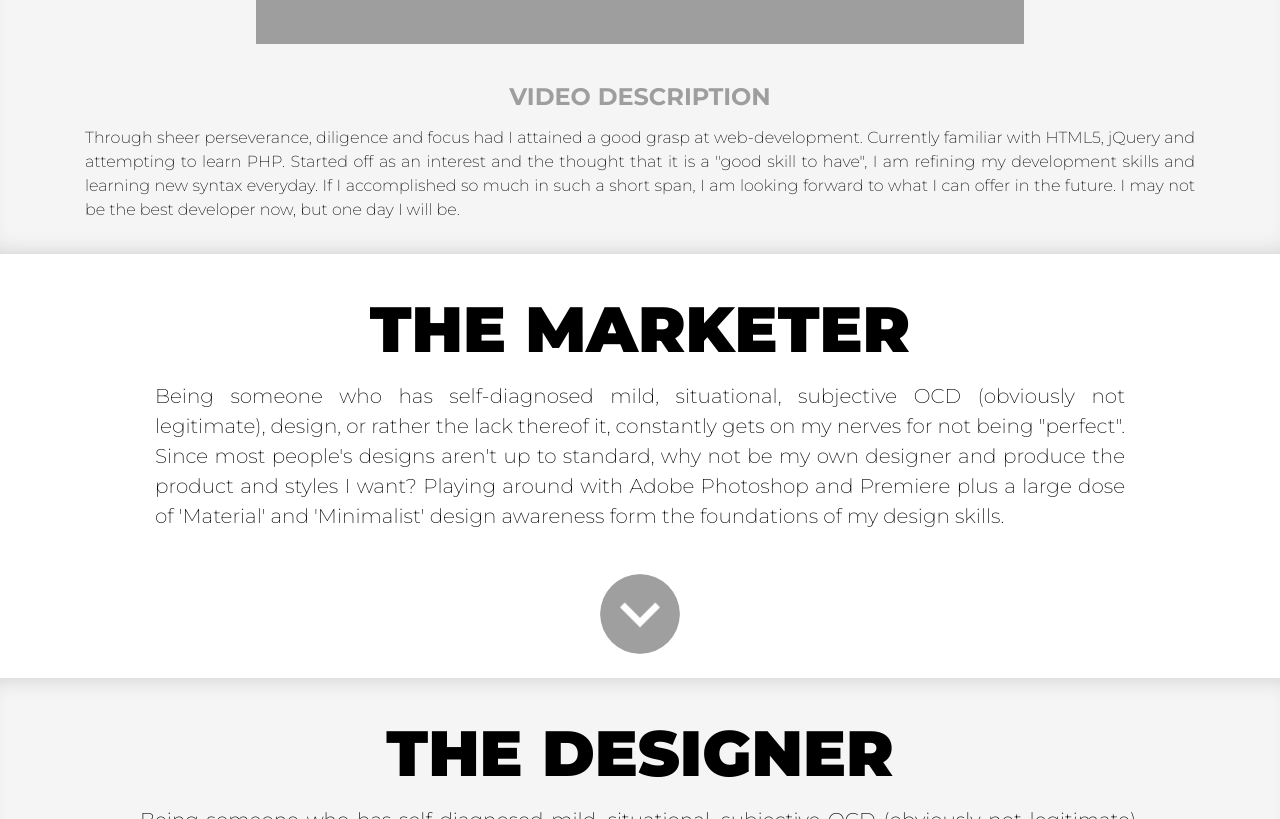
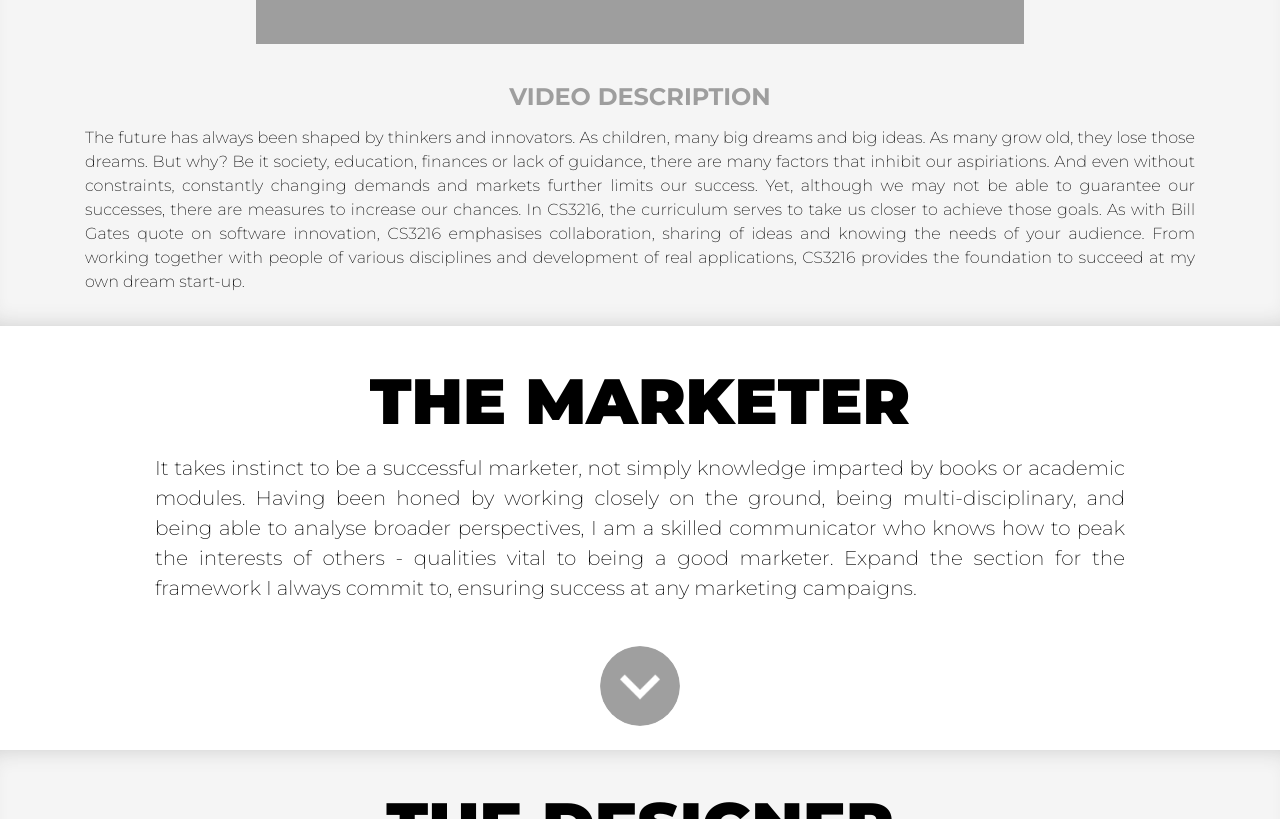
Before and after one commit to jaron-j2/webpage-2017, a plain HTML site: page pages/cs3216.html in a window 1280 px wide. Shown: the part 520-1339 px from the top of the page. Drawn offline with nearby package versions, Linux system fonts and the light colour scheme; grey boxes are pictures that could not be loaded; a script that the page names is missing.

Commit message:
Content added for marketer

```diff
--- a/pages/cs3216.html
+++ b/pages/cs3216.html
@@ -47,7 +47,7 @@
 			<div class="row">
 				<div class="col-lg-12">
 					<h1 class="section-title">VIDEO DESCRIPTION</h1>
-					<p id="vid-des" class="section-text mx-auto"> Through sheer perseverance, diligence and focus had I attained a good grasp at web-development. Currently familiar with HTML5, jQuery and attempting to learn PHP. Started off as an interest and the thought that it is a "good skill to have", I am refining my development skills and learning new syntax everyday. If I accomplished so much in such a short span, I am looking forward to what I can offer in the future. I may not be the best developer now, but one day I will be.</p>
+					<p id="vid-des" class="section-text mx-auto">The future has always been shaped by thinkers and innovators. As children, many big dreams and big ideas. As many grow old, they lose those dreams. But why? Be it society, education, finances or lack of guidance, there are many factors that inhibit our aspiriations. And even without constraints, constantly changing demands and markets further limits our success. Yet, although we may not be able to guarantee our successes, there are measures to increase our chances. In CS3216, the curriculum serves to take us closer to achieve those goals. As with Bill Gates quote on software innovation, CS3216 emphasises collaboration, sharing of ideas and knowing the needs of your audience. From working together with people of various disciplines and development of real applications, CS3216 provides the foundation to succeed at my own dream start-up.</p>
 				</div>
 			</div>
 		</div>
@@ -58,7 +58,7 @@
 			<div class="container">
 				<div class="col-lg-12">
 					<h1 class="role-title">THE MARKETER</h1>
-					<p class="section-text roles-text mx-auto">Being someone who has self-diagnosed mild, situational, subjective OCD (obviously not legitimate), design, or rather the lack thereof it, constantly gets on my nerves for not being "perfect". Since most people's designs aren't up to standard, why not be my own designer and produce the product and styles I want? Playing around with Adobe Photoshop and Premiere plus a large dose of 'Material' and 'Minimalist' design awareness form the foundations of my design skills.</p>
+					<p class="section-text roles-text mx-auto">It takes instinct to be a successful marketer, not simply knowledge imparted by books or academic modules. Having been honed by working closely on the ground, being multi-disciplinary, and being able to analyse broader perspectives, I am a skilled communicator who knows how to peak the interests of others - qualities vital to being a good marketer. Expand the section for the framework I always commit to, ensuring success at any marketing campaigns.</p>
 				</div>
 			</div>
 		</div>
@@ -70,7 +70,7 @@
 				</div>
 				<div class="col-lg-8">
 					<h1 class="steps-title">1. SITUATIONAL ANALYSIS</h1>
-					<p class="section-text roles-text mx-auto">Being someone who has self-diagnosed mild, situational, subjective OCD (obviously not legitimate), design, or rather the lack thereof it, constantly gets on my nerves for not being "perfect". Since most people's designs aren't up to standard, why not be my own designer and produce the product and styles I want? Playing around with Adobe Photoshop and Premiere plus a large dose of 'Material' and 'Minimalist' design awareness form the foundations of my design skills.</p>
+					<p class="section-text roles-text mx-auto">Stepping out of the brain-storming stage with a concrete idea, the next step to successfully pitching your idea is to analyse the strengths, weaknesses, opportunities and threats (SWOT) of your project. This step in the strategic marketing process helps to break down resources that can be built on and prepare for potential challenges. First, you need to analyze your product’s features and decide how they distinguish your product from its competitors. Second, decide what type of buyer is most likely to purchase your product. What are you selling? Convenience? Quality? Discount pricing? You can’t offer it all. Knowing what your customers want helps you decide what to offer and market.</p>
 				</div>
 			</div>
 			<hr>
@@ -79,7 +79,7 @@
 			<div class="row">
 				<div class="col-lg-8">
 					<h1 class="steps-title">2. TARGET AUDIENCE</h1>
-					<p class="section-text roles-text mx-auto">Being someone who has self-diagnosed mild, situational, subjective OCD (obviously not legitimate), design, or rather the lack thereof it, constantly gets on my nerves for not being "perfect". Since most people's designs aren't up to standard, why not be my own designer and produce the product and styles I want? Playing around with Adobe Photoshop and Premiere plus a large dose of 'Material' and 'Minimalist' design awareness form the foundations of my design skills.</p>
+					<p class="section-text roles-text mx-auto">Describing and know your target audience is the next fundamental step. What are the demographics: age, sex, socioeconomic background, lifestyle? Specify these details in a paragraph and always refer back to it, only then will you be familiar with what and how much they will use your platform. If the idea is a business-to-business one, the target audience has to be defined based on the type of business and size. Go down to the ground to collect more data from them to determine if your product will indeed be of their interest. Apply quantitative analysis to optimise your business direction. No matter who your target audience is, be sure to narrowly define them; it will be the guide to all your planned media and outreach campaigns.</p>
 				</div>
 				<div class="col-lg-4 img-container">
 					<img class="img-position img-look" src="../img/audience.jpg">
@@ -94,7 +94,7 @@
 				</div>
 				<div class="col-lg-8">
 					<h1 class="steps-title">3. MARKETING GOALS</h1>
-					<p class="section-text roles-text mx-auto">Being someone who has self-diagnosed mild, situational, subjective OCD (obviously not legitimate), design, or rather the lack thereof it, constantly gets on my nerves for not being "perfect". Since most people's designs aren't up to standard, why not be my own designer and produce the product and styles I want? Playing around with Adobe Photoshop and Premiere plus a large dose of 'Material' and 'Minimalist' design awareness form the foundations of my design skills.</p>
+					<p class="section-text roles-text mx-auto">Set marketing goals and objectives to serve as litmus tests and focus. Notably, two factors are the most critical: magnitude and time. List down your specific goals to hit and specify when it has to be met. For example, aiming for 20 percent increase in page views within 1 week. With this list of measurable goals—and make them you’ll know when you’ve achieved them or not, serving as an internal feedback to change business directions.</p>
 				</div>
 			</div>
 			<hr>
@@ -103,7 +103,7 @@
 			<div class="row">
 				<div class="col-lg-8">
 					<h1 class="steps-title">4. COMMUNICATION STRATEGIES</h1>
-					<p class="section-text roles-text mx-auto">Being someone who has self-diagnosed mild, situational, subjective OCD (obviously not legitimate), design, or rather the lack thereof it, constantly gets on my nerves for not being "perfect". Since most people's designs aren't up to standard, why not be my own designer and produce the product and styles I want? Playing around with Adobe Photoshop and Premiere plus a large dose of 'Material' and 'Minimalist' design awareness form the foundations of my design skills.</p>
+					<p class="section-text roles-text mx-auto">What tactics will you use to accomplish those goals? A good marketing plan will have plans for all stages of development and implementation. Beginning with lead generation, how will hype be generated for your project even before release? Media is the foundation of communication. In an age of digital platforms, you have to be familiar with what captures attention on social media and the aesthetics of your campaigns and product. To identify your ideal marketing mix, determine what forms of media your target audience turns to for information. Be targetted and express what best encapsulates your product - again, know your target audience.</p>
 				</div>
 				<div class="col-lg-4 img-container">
 					<img class="img-position img-look" src="../img/media.jpg">
@@ -118,7 +118,7 @@
 				</div>
 				<div class="col-lg-8">
 					<h1 class="steps-title">5. RISK EVALUATION</h1>
-					<p class="section-text roles-text mx-auto">Being someone who has self-diagnosed mild, situational, subjective OCD (obviously not legitimate), design, or rather the lack thereof it, constantly gets on my nerves for not being "perfect". Since most people's designs aren't up to standard, why not be my own designer and produce the product and styles I want? Playing around with Adobe Photoshop and Premiere plus a large dose of 'Material' and 'Minimalist' design awareness form the foundations of my design skills.</p>
+					<p class="section-text roles-text mx-auto">Know your returns. As resources are constantly scarce, be it financial, manpower or time, it is highly important to priortise where those resources go. The most efficient method is to conduct a simple cost-benefit analysis. Knowing your budget and resources, project what is the potential growth in your endeavour. Effectively, such measures are absolutely essential to the success of your business. And with so many different kinds of tactics available for reaching out to your target audience, determine how to best use your resources. Never exceed what you cannot afford.</p>
 				</div>
 			</div>
 			<hr>
@@ -127,7 +127,7 @@
 			<div class="row">
 				<div class="col-lg-8 offset-lg-2">
 					<h1 class="steps-title">A SUCCESSFUL CAMPAIGN</h1>
-					<p class="section-text roles-text mx-auto">Being someone who has self-diagnosed mild, situational, subjective OCD (obviously not legitimate), design, or rather the lack thereof it, constantly gets on my nerves for not being "perfect". Since most people's designs aren't up to standard, why not be my own designer and produce the product and styles I want? Playing around with Adobe Photoshop and Premiere plus a large dose of 'Material' and 'Minimalist' design awareness form the foundations of my design skills.</p>
+					<p class="section-text roles-text mx-auto">These are the foundations of a successful marketing campaign. However, without an effective product to begin with, these measures are baseless. Being someone who is business-savvy, full of foresight and adept at interacting with consumers, I certainly hope to work with the best minds in CS3216 to realise the best applications and immense market penetration.</p>
 				</div>
 			</div>
 		</div>
```
